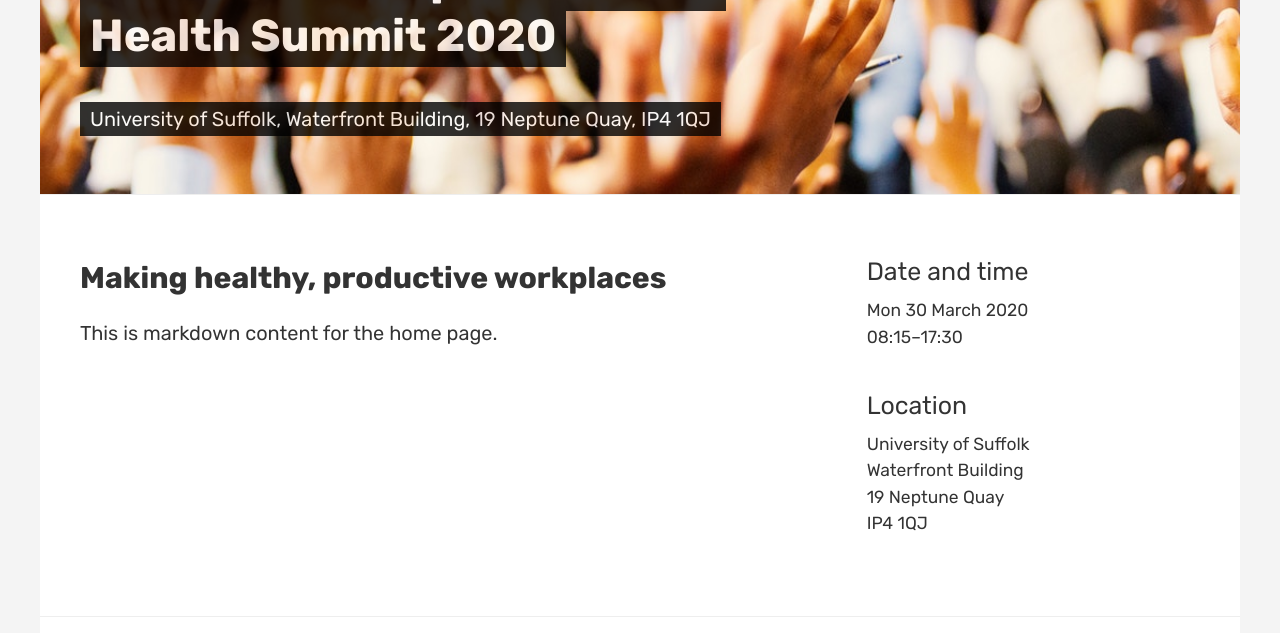
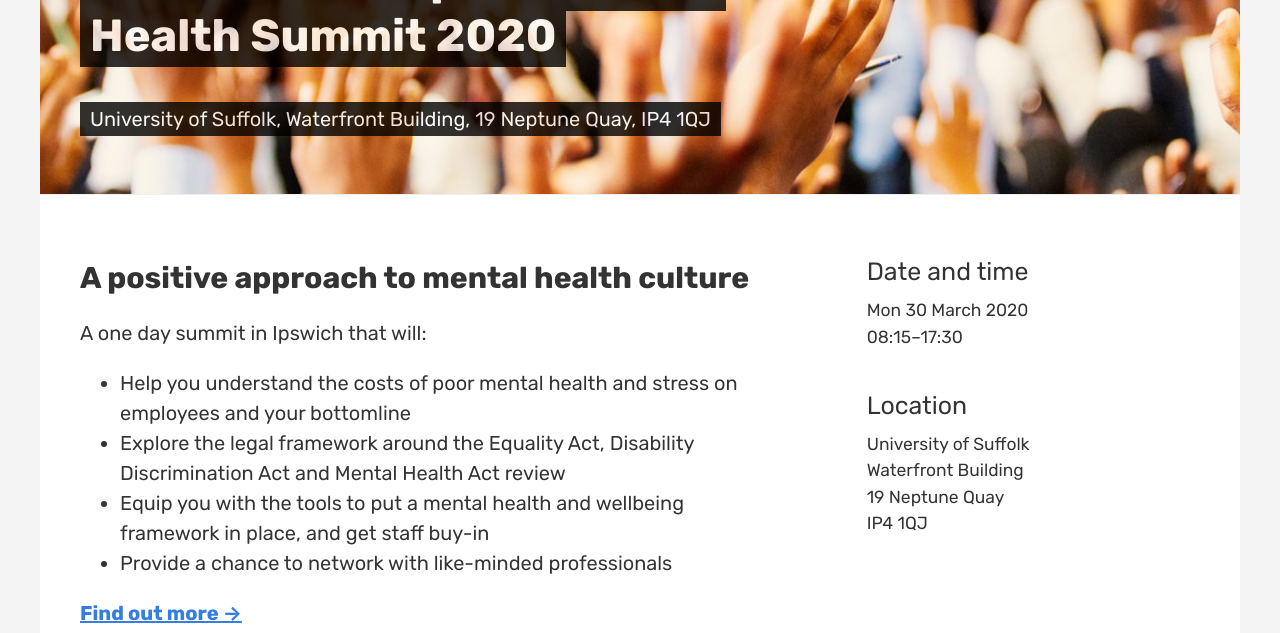
Before and after one commit to suffolklibraries/wellbeing-conference, a Jekyll site: the page built from index.md, in a window 1280 px wide and 900 px high, scrolled down 326 px, cut to the strip 0-633 px from the top of the window. Built offline with Jekyll 4.4.1, drawn with Linux system fonts in a browser that asks for light colours.

Commit message:
Ticket and home page changes

```diff
--- a/_includes/header.html
+++ b/_includes/header.html
@@ -37,7 +37,7 @@
 
         <div class="bg-dark-gray white ph2 ph4-ns pv2 bb b--light-gray flex">
 
-          <div class="b ttl small-caps tracked w-20"><a href="#" class="f6 no-underline dib gold hover-white pv2">Hive</a></div>
+          <div class="b ttl small-caps tracked w-20"><a href="/" class="f6 no-underline dib gold hover-white pv2">Hive</a></div>
 
           <div class="w-80 tr pt1">
 
--- a/_includes/list-tickets.html
+++ b/_includes/list-tickets.html
@@ -34,8 +34,6 @@
 
     </div>
 
-    <p class="ma0 ph3 lh-title absolute bottom-1"><small><a class="blue no-underline hover-dark-blue" href="/refunds/">Refund policy</a></small></p>
-
   </div>
 
 {% endfor %}
--- a/_layouts/default.html
+++ b/_layouts/default.html
@@ -1,10 +1,10 @@
 {% include header.html %}
 
-  {% if page.prose %}<div class="__prose">{% endif %}
+  <div class="{% if page.prose %}__prose {% endif %}{% if page.links %}__link {% endif %}{% if page.underlines %}__underline {% endif %}">
 
     {{ content}}
 
-  {% if page.prose %}</div>{% endif %}
+  </div>
 
 {% include sidebar.html %}
 
--- a/index.md
+++ b/index.md
@@ -1,10 +1,20 @@
 ---
 layout: default
 title: Home
-display-title: "Making healthy, productive workplaces"
+display-title: "A positive approach to mental health culture"
 nav-order: 1
 map: true
 is_home: true
+prose: true
+links: true
+underlines: true
 ---
 
-This is markdown content for the home page.
+A one day summit in Ipswich that will:
+
+- Help you understand the costs of poor mental health and stress on employees and your bottomline
+- Explore the legal framework around the Equality Act, Disability Discrimination Act and Mental Health Act review
+- Equip you with the tools to put a mental health and wellbeing framework in place, and get staff buy-in
+- Provide a chance to network with like-minded professionals
+
+**[Find out more &rarr;](/about/)**
```
Also changed, not shown: _tickets/2020-02-01-for-partners.md (+1 -1 lines), 9 other files.
